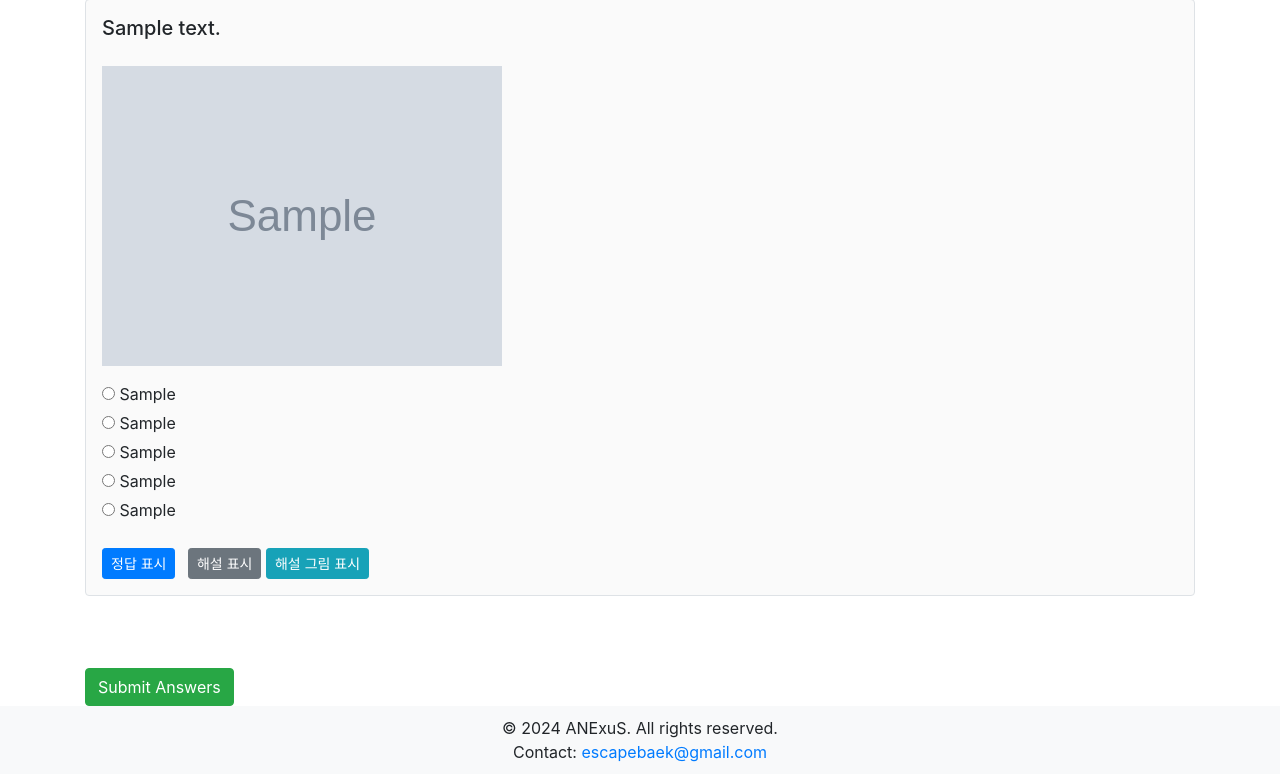
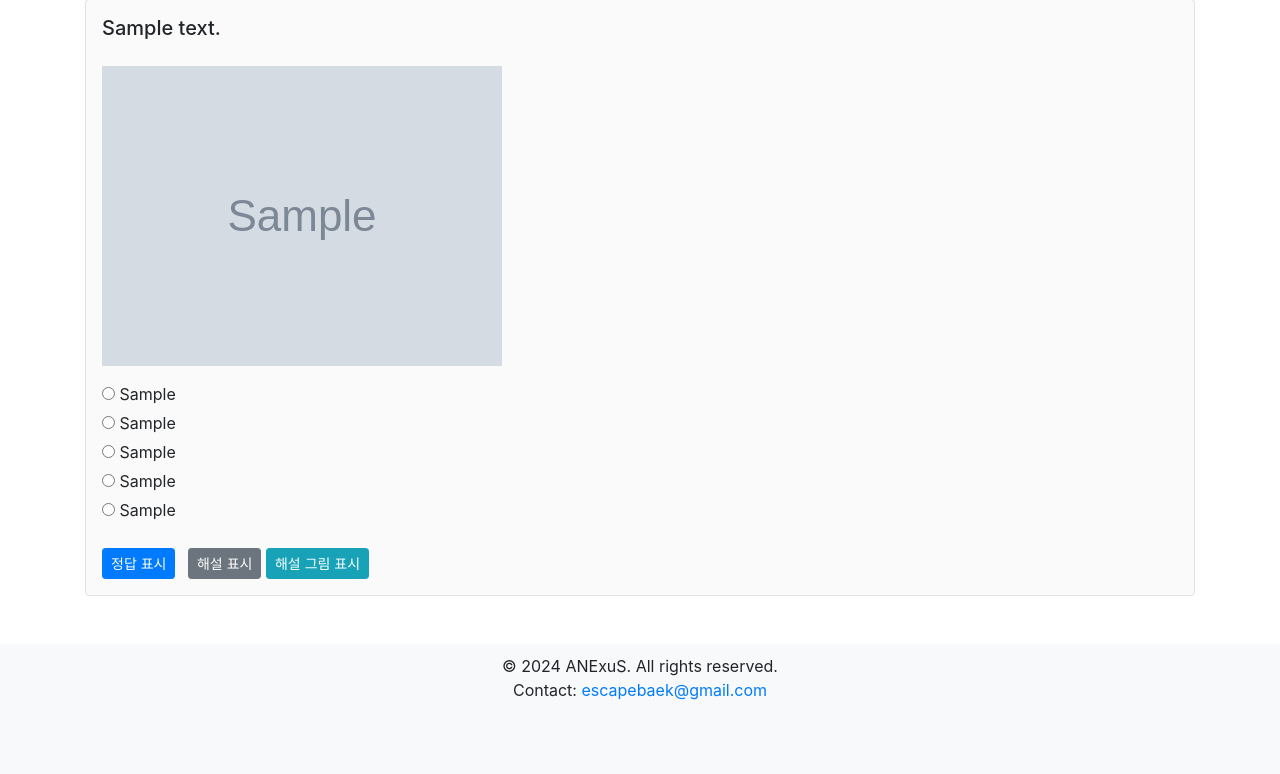
Before and after one commit to escapeBaek/anexus, a Django app: page /exam/1/questions/ in a window 1280 px wide. Shown: the part 169-943 px from the top of the page. After the commit the page ends 869 px from the top, so only its background shows below. Run offline with Django 5.2, Linux system fonts and the light colour scheme; tables that the repository leaves empty hold one stand-in row (values such as "Sample post"); grey boxes marked "Sample" are stand-in pictures; some libraries are stand-ins or nearby versions.

Commit message:
submit answer removed

```diff
--- a/exam/templates/exam/question_list.html
+++ b/exam/templates/exam/question_list.html
@@ -1,7 +1,6 @@
 {% extends 'base.html' %} {% block page_content %}
 <h1>Questions for {{ exam.title }}</h1>
 
-<form action="{% url 'submit_answers' %}" method="post">
 {% csrf_token %} {% for question in questions %}
 <div class="question-block mb-5 p-3 border rounded">
   <h3 class="question-text" style="font-size: 1.25rem">
@@ -100,8 +99,6 @@
   {% endif %}
 </div>
 {% endfor %}
-  <input type="submit" value="Submit Answers" class="btn btn-success mt-4" />
-</form>
 
 <script>
   function toggleVisibility(id, button) {
```
Lines whose indentation alone changed are shown as unchanged.
